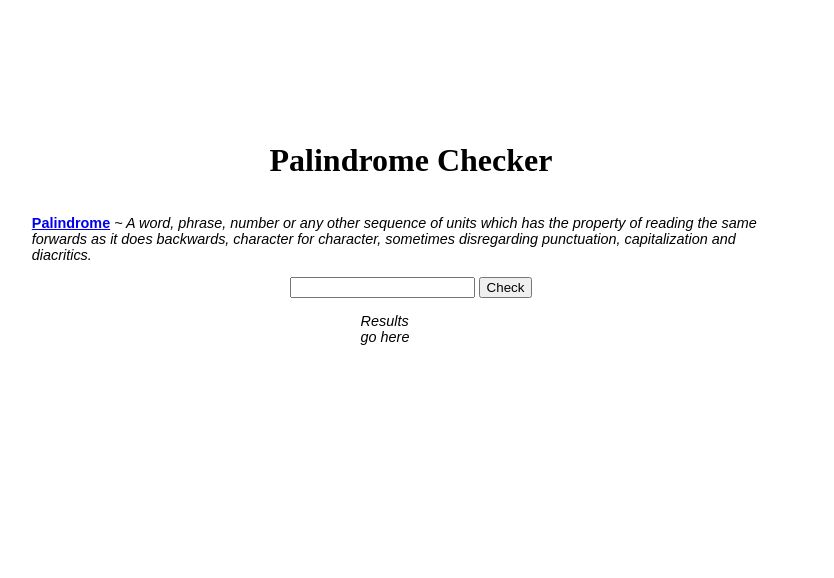
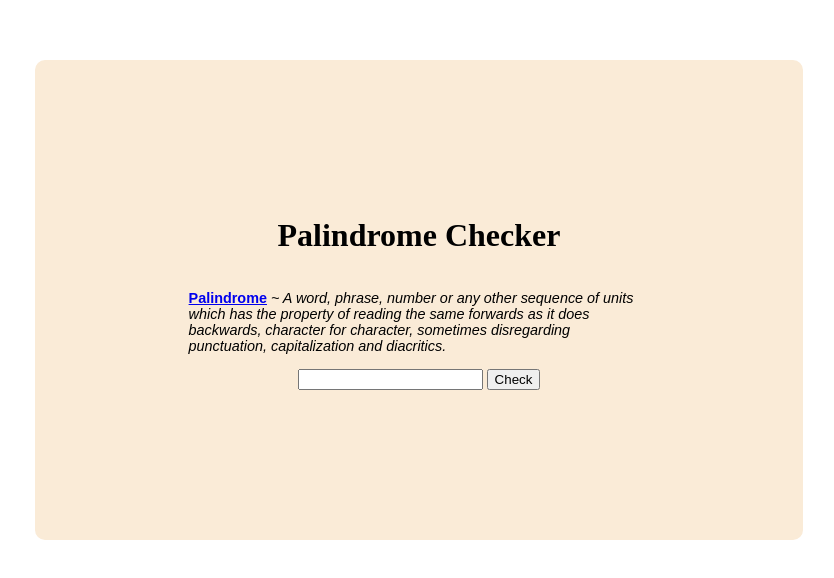
Before and after one commit to jgoto/fcc-palindrome-checker, a website: page index.html in a window 1280 px wide. Shown: the part 108-686 px from the top of the page, without its empty margins (229-1063 px from the left). Drawn offline with Linux system fonts and the light colour scheme.

Commit message:
Made some improvments to the styling of the page

```diff
--- a/index.html
+++ b/index.html
@@ -14,7 +14,7 @@
         <input type="text" id = "text-input">
         <button id = "check-btn" type ="button">Check</button>
       </form>
-      <div id = "result"><p id = "resultText">Results go here</p></div>
+      <div id = "result"><p id = "result-text"></p></div>
     </div>
     <script src = "script.js" ></script>
   </body>
--- a/package.json
+++ b/package.json
@@ -10,6 +10,7 @@
   "author": "",
   "license": "ISC",
   "devDependencies": {
-    "jest": "^29.7.0"
+    "jest": "^29.7.0",
+    "jest-environment-jsdom": "^29.7.0"
   }
 }
--- a/script.js
+++ b/script.js
@@ -1,6 +1,6 @@
 const checkBtn = document.getElementById("check-btn");
 const textInput = document.getElementById("text-input");
-const result = document.getElementById("resultText");
+const result = document.getElementById("result-text");
 const inputArray = [];
 
 /* Ensure user enters a value for the text input
@@ -44,3 +44,5 @@ function resetApplication(){
         inputArray.pop();
     }
 }
+
+// module.exports = evaluatePalindrome
--- a/styles.css
+++ b/styles.css
@@ -1,9 +1,20 @@
+body{
+    display: flex;
+    align-items: center;
+    justify-content: center;
+    width: 100vw;
+    height: 100vh;
+}
+
 .container{
     display: flex;
     flex-direction: column;
     justify-content: center;
     align-items: center;
-    height: 85vh;
+    width: 60vw;
+    height: 60vh;
+    background-color: antiquewhite;
+    border-radius: 10px;
 }
 
 .container p{
```
Also changed, not shown: test/script.test.js (+12 -0 lines), 1 other file.
